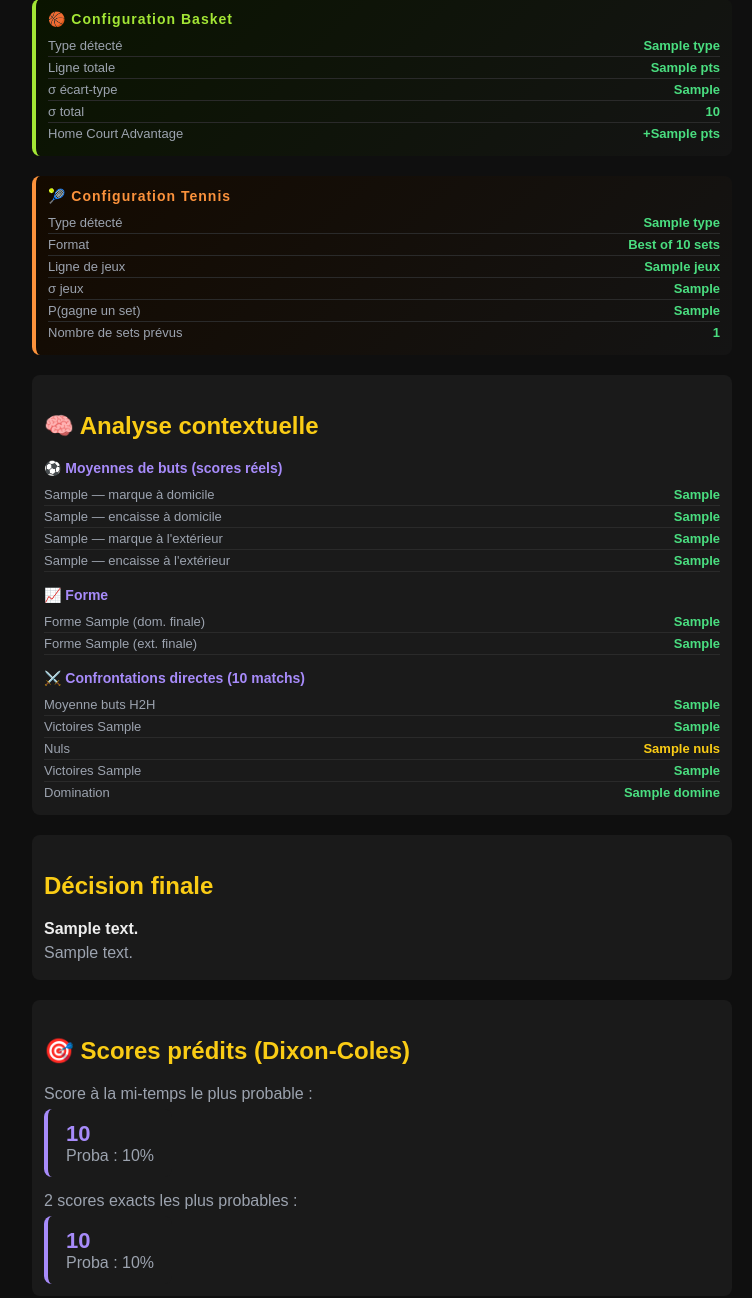
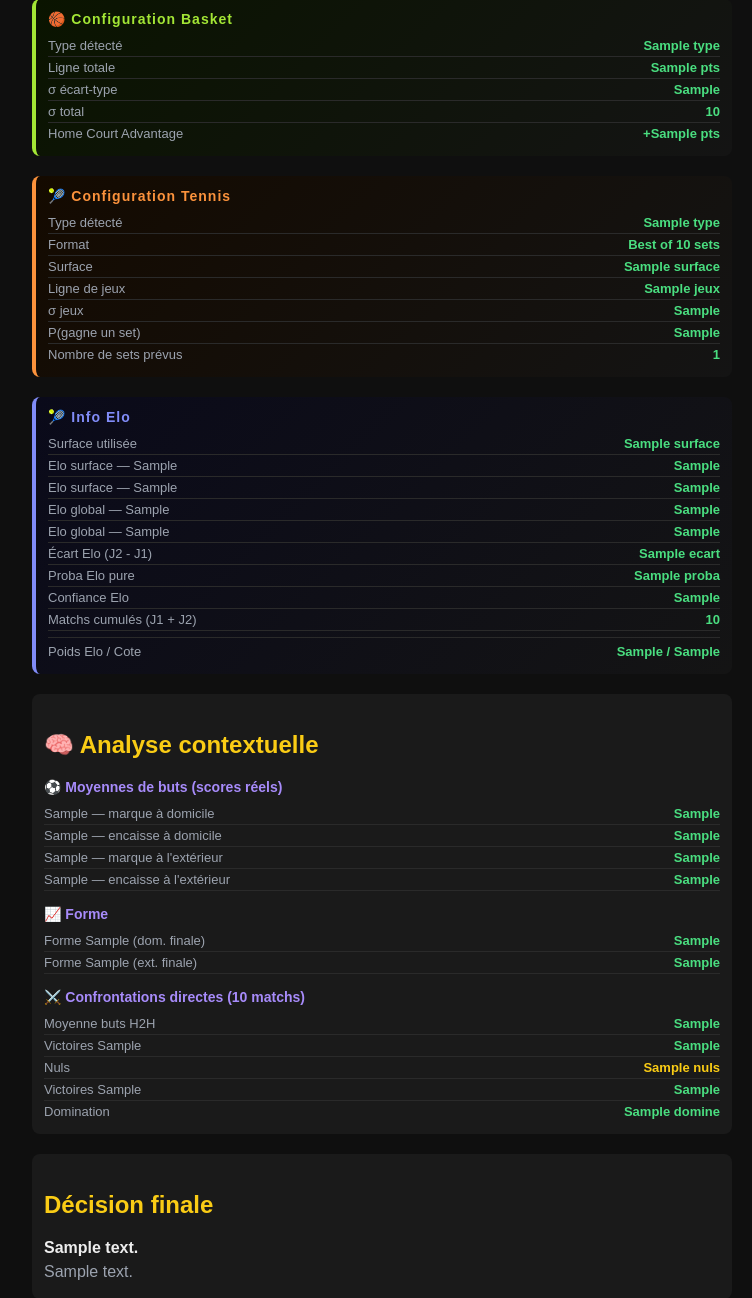
Before and after one commit to hamzypogba0610-pixel/qfte-bot-final, a FastAPI app: template templates/resultats.html in a window 1280 px wide. Shown: the part 518-1816 px from the top of the page, without its empty margins (258-1010 px from the left). Run offline with FastAPI, Linux system fonts and the light colour scheme; the template is opened without the code that fills it: most values are stand-ins (such as "Sample title", 1, 10 or a date in 2020).

Commit message:
Update resultats.html

```diff
--- a/templates/resultats.html
+++ b/templates/resultats.html
@@ -66,6 +66,8 @@
         .basket-title { color: #a3e635; font-weight: bold; font-size: 14px; margin-bottom: 8px; letter-spacing: 1px; }
         .tennis-box { background: linear-gradient(135deg, #140a00, #141414); padding: 12px; border-radius: 8px; margin-bottom: 20px; border-left: 4px solid #fb923c; }
         .tennis-title { color: #fb923c; font-weight: bold; font-size: 14px; margin-bottom: 8px; letter-spacing: 1px; }
+        .elo-box { background: linear-gradient(135deg, #0a0a1a, #141414); padding: 12px; border-radius: 8px; margin-bottom: 20px; border-left: 4px solid #818cf8; }
+        .elo-title { color: #818cf8; font-weight: bold; font-size: 14px; margin-bottom: 8px; letter-spacing: 1px; }
         .signature-box { margin-top: 30px; padding: 20px; background: linear-gradient(135deg, #0a0a0a, #141414); border-radius: 12px; border: 2px solid #2a2a2a; text-align: center; }
         .sig-diamant { border-color: #a78bfa; box-shadow: 0 0 20px rgba(167,139,250,0.3); }
         .sig-or { border-color: #facc15; box-shadow: 0 0 15px rgba(250,204,21,0.25); }
@@ -106,6 +108,9 @@
         <h2>Match analysé</h2>
         <div class="ligne"><span class="label">Sport :</span> {{ match.sport }}</div>
         <div class="ligne"><span class="label">Compétition :</span> {{ match.competition }}</div>
+        {% if match.sport == "tennis" and match.surface %}
+        <div class="ligne"><span class="label">Surface :</span> {{ match.surface }}</div>
+        {% endif %}
         <div class="ligne"><span class="label">Rencontre :</span> {{ match.equipe1 }} vs {{ match.equipe2 }}</div>
         {% if match.sport == "basket" %}
         <div class="ligne"><span class="label">Écart attendu :</span> {{ lambda_home }} pts (équipe 1)</div>
@@ -170,6 +175,10 @@
             <span class="ctx-val">Best of {{ tennis_config.best_of }} sets</span>
         </div>
         <div class="ctx-row">
+            <span class="label">Surface</span>
+            <span class="ctx-val">{{ tennis_config.surface }}</span>
+        </div>
+        <div class="ctx-row">
             <span class="label">Ligne de jeux</span>
             <span class="ctx-val">{{ tennis_config.ligne_jeux }} jeux</span>
         </div>
@@ -185,6 +194,54 @@
             <span class="label">Nombre de sets prévus</span>
             <span class="ctx-val">{{ tennis_config.nb_sets_moyen }}</span>
         </div>
+    </div>
+    {% endif %}
+
+    {% if elo_info %}
+    <div class="elo-box">
+        <div class="elo-title">🎾 Info Elo</div>
+        <div class="ctx-row">
+            <span class="label">Surface utilisée</span>
+            <span class="ctx-val">{{ elo_info.surface }}</span>
+        </div>
+        <div class="ctx-row">
+            <span class="label">Elo surface — {{ match.equipe1 }}</span>
+            <span class="ctx-val">{{ elo_info.elo1_surface }}</span>
+        </div>
+        <div class="ctx-row">
+            <span class="label">Elo surface — {{ match.equipe2 }}</span>
+            <span class="ctx-val">{{ elo_info.elo2_surface }}</span>
+        </div>
+        <div class="ctx-row">
+            <span class="label">Elo global — {{ match.equipe1 }}</span>
+            <span class="ctx-val">{{ elo_info.elo1_global }}</span>
+        </div>
+        <div class="ctx-row">
+            <span class="label">Elo global — {{ match.equipe2 }}</span>
+            <span class="ctx-val">{{ elo_info.elo2_global }}</span>
+        </div>
+        <div class="ctx-row">
+            <span class="label">Écart Elo (J2 - J1)</span>
+            <span class="ctx-val {% if elo_info.ecart < 0 %}neg{% endif %}">{{ elo_info.ecart }}</span>
+        </div>
+        <div class="ctx-row">
+            <span class="label">Proba Elo pure</span>
+            <span class="ctx-val">{{ elo_info.proba }}</span>
+        </div>
+        <div class="ctx-row">
+            <span class="label">Confiance Elo</span>
+            <span class="ctx-val {% if elo_info.confiance_elo < 0.3 %}neutre{% endif %}">{{ elo_info.confiance_elo }}</span>
+        </div>
+        <div class="ctx-row">
+            <span class="label">Matchs cumulés (J1 + J2)</span>
+            <span class="ctx-val">{{ elo_info.matchs1 + elo_info.matchs2 }}</span>
+        </div>
+        {% if blend_info %}
+        <div class="ctx-row" style="margin-top:6px; padding-top:6px; border-top:1px solid #2a2a2a;">
+            <span class="label">Poids Elo / Cote</span>
+            <span class="ctx-val">{{ blend_info.poids_elo }} / {{ blend_info.poids_cote }}</span>
+        </div>
+        {% endif %}
     </div>
     {% endif %}
 
@@ -483,4 +540,4 @@
     <a href="/" class="back">← Nouvelle analyse</a>
     <a href="/dashboard" class="back back-alt">📊 Dashboard</a>
 </body>
-        </html>
+            </html>
```
